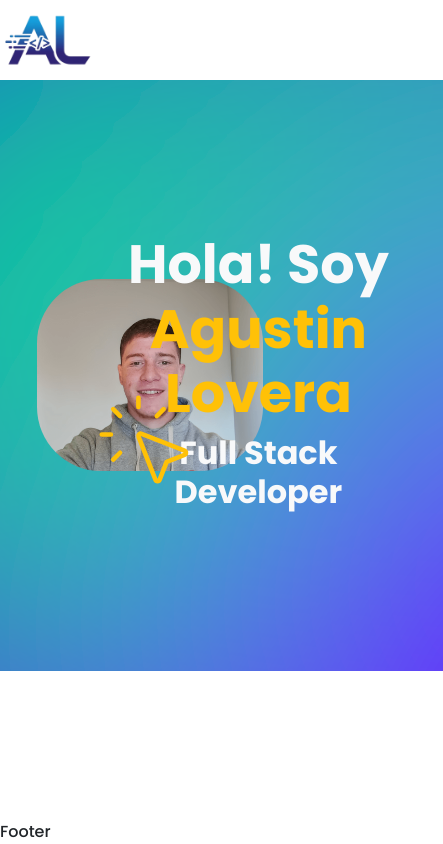
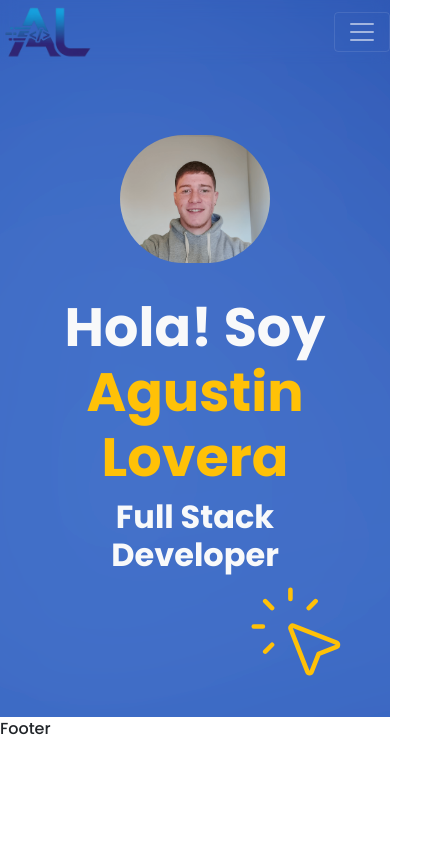
Before and after one commit to Agustin-Lovera04/AgustinLovera.dev, a React (Vite) app: page / in a window 390 px wide. Shown: the whole page, 443 px wide, since content can reach past the window. Built offline with nearby package versions, Linux system fonts and the light colour scheme.

Commit message:
Advance in Navbar - Missing OffCanva

```diff
--- a/src/Components/Navbar/Navbar.jsx
+++ b/src/Components/Navbar/Navbar.jsx
@@ -17,11 +17,11 @@ const Navbar = () => {
 
   return (
     <nav
-      className={`navbar navbar-expand-md navbar-dark ${
+      className={`navbar navbar-expand-md navbar-dark container-fluid justify-content-between ${
         scrolled ? "scrolled" : ""
       }`}
     >
-      <div className="container-fluid">
+
         <img src={logo} alt="logo" className="navbar-brand" />
         <button
           className="navbar-toggler d-md-none"
@@ -155,8 +155,7 @@ const Navbar = () => {
             </ul>
           </div>
         </div>
-      </div>
-    </nav>
+  </nav>
   );
 };
 
--- a/src/Components/Navbar/Navbar_Style.css
+++ b/src/Components/Navbar/Navbar_Style.css
@@ -1,12 +1,20 @@
 .navbar-brand {
   height: 4rem;
+  margin: 0;
 }
 
 .navbar {
+  position: fixed;
   background-color: transparent;
   backdrop-filter: blur(8px);
+  max-width: 100dvw;
+  transition: .6s;
 }
 .navbar.scrolled {
   background-color: rgba(146, 180, 244, 0.5);
   box-shadow: 0 2px 6px rgba(0, 0, 0, 0.2);
 }
+
+.nav-link{
+  color: white !important;
+}
--- a/src/Components/Sec1/Sec1.jsx
+++ b/src/Components/Sec1/Sec1.jsx
@@ -1,14 +1,18 @@
-import perfil from '../../assets/img_perfil.png'
-import './Sec1_Style.css'
+import perfil from "../../assets/img_perfil.png";
+import "./Sec1_Style.css";
 const Sec1 = () => {
   return (
-    <div className="sec1 d-flex justify-content-center align-items-center">
-            <div className="col-2 text-end">
-                <img src={perfil} alt="" className='perfil_img'/>
+    <div className="sec1 d-flex flex-md-row flex-column justify-content-center align-items-center">
+      <div className="col-10 col-md-2 text-center text-md-end">
+        <img src={perfil} alt="" className="perfil_img" />
       </div>
-            <div className="col-8 text-center">
-                <h1 className='var-h1 text-light'>Hola! Soy  <span className='text-warning'>Agustin Lovera</span></h1>
-                <h4 className='var-h4 fw-bold text-light position-relative'>Full Stack Developer</h4>
+      <div className="col-10 col-md-8 text-center">
+        <h1 className="var-h1 text-light">
+          Hola! Soy <span className="text-warning">Agustin Lovera</span>
+        </h1>
+        <h4 className="var-h4 fw-bold text-light position-relative">
+          Full Stack Developer
+        </h4>
         <svg
           className="icon-click"
           width="110px"
@@ -27,7 +31,7 @@ const Sec1 = () => {
         </svg>
       </div>
     </div>
-  )
-}
+  );
+};
 
-export default Sec1
+export default Sec1;
--- a/src/Components/Sec1/Sec1_Style.css
+++ b/src/Components/Sec1/Sec1_Style.css
@@ -2,7 +2,7 @@
   background-image: url("../../assets/gradient.svg");
   background-size: cover;
   background-repeat: no-repeat;
-  height: 70dvh;
+  height: 85dvh;
 }
 
 .perfil_img {
@@ -13,5 +13,18 @@
 .icon-click {
   position: absolute;
   right: 12rem;
-  top: 24rem;
+  top: 20rem;
 }
+
+@media (max-width:768px) {
+
+.perfil_img {
+  max-height: 8rem;
+  margin-bottom: 2rem;
+}
+
+.icon-click {
+  right: 2.5rem;
+  top: 36rem;
+}
+}
```
Also changed, not shown: src/assets/gradient.svg. Lines whose indentation alone changed are shown as unchanged.
